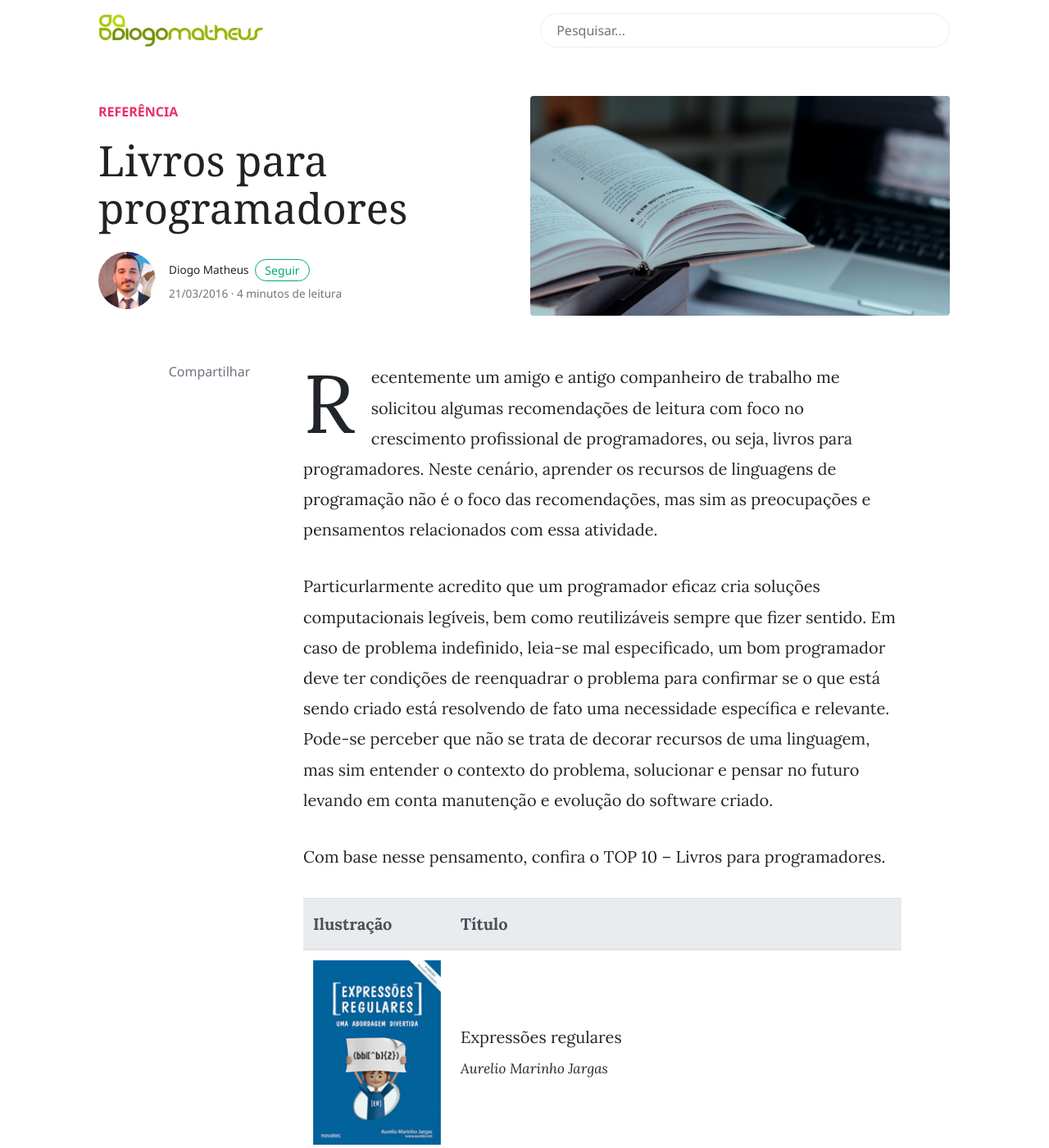
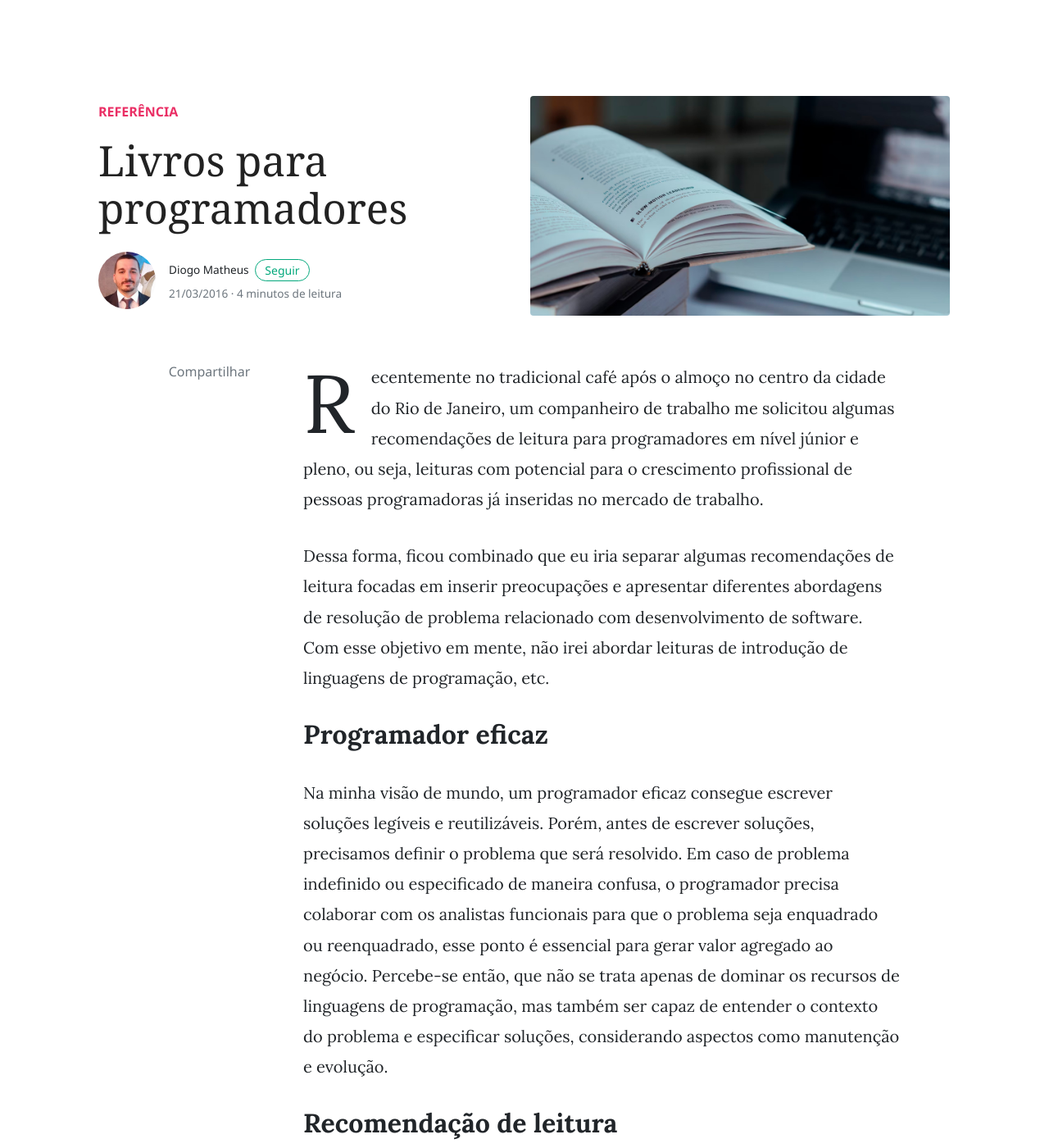
Before and after one commit to diogomatheus/diogomatheus.github.io, a Jekyll site: the page built from _posts/2016-03-21-books-for-programmers.md, in a window 1280 px wide and 1400 px high. Shown: the whole window at 82% size. Built offline with Jekyll 4.4.1, drawn with Linux system fonts in a browser that asks for light colours; nearby versions of some CDN libraries; comment, search, counter and statistics services are not loaded; some of the changed text lies outside the part shown.

Commit message:
feat: content migration

```diff
--- a/_posts/2016-03-21-books-for-programmers.md
+++ b/_posts/2016-03-21-books-for-programmers.md
@@ -8,22 +8,28 @@ tags: []
 redirect_from:
   - "/blog/resenha-de-livros/top-10-livros-para-programadores/"
 ---
-Recentemente um amigo e antigo companheiro de trabalho me solicitou algumas recomendações de leitura com foco no crescimento profissional de programadores, ou seja, livros para programadores. Neste cenário, aprender os recursos de linguagens de programação não é o foco das recomendações, mas sim as preocupações e pensamentos relacionados com essa atividade.
+Recentemente no tradicional café após o almoço no centro da cidade do Rio de Janeiro, um companheiro de trabalho me solicitou algumas recomendações de leitura para programadores em nível júnior e pleno, ou seja, leituras com potencial para o crescimento profissional de pessoas programadoras já inseridas no mercado de trabalho.
 
-Particurlarmente acredito que um programador eficaz cria soluções computacionais legíveis, bem como reutilizáveis sempre que fizer sentido. Em caso de problema indefinido, leia-se mal especificado, um bom programador deve ter condições de reenquadrar o problema para confirmar se o que está sendo criado está resolvendo de fato uma necessidade específica e relevante. Pode-se perceber que não se trata de decorar recursos de uma linguagem, mas sim entender o contexto do problema, solucionar e pensar no futuro levando em conta manutenção e evolução do software criado.
+Dessa forma, ficou combinado que eu iria separar algumas recomendações de leitura focadas em inserir preocupações e apresentar diferentes abordagens de resolução de problema relacionado com desenvolvimento de software. Com esse objetivo em mente, não irei abordar leituras de introdução de linguagens de programação, etc.
 
-Com base nesse pensamento, confira o TOP 10 – Livros para programadores.
+## Programador eficaz
+
+Na minha visão de mundo, um programador eficaz consegue escrever soluções legíveis e reutilizáveis. Porém, antes de escrever soluções, precisamos definir o problema que será resolvido. Em caso de problema indefinido ou especificado de maneira confusa, o programador precisa colaborar com os analistas funcionais para que o problema seja enquadrado ou reenquadrado, esse ponto é essencial para gerar valor agregado ao negócio. Percebe-se então, que não se trata apenas de dominar os recursos de linguagens de programação, mas também ser capaz de entender o contexto do problema e especificar soluções, considerando aspectos como manutenção e evolução.
+
+## Recomendação de leitura
 
 <div class="table-responsive">
   <table class="table table-hover">
     <thead class="thead-light">
       <tr>
+        <th scope="col" width="80px">#</th>
         <th scope="col" width="180px">Ilustração</th>
         <th scope="col">Título</th>
       </tr>
     </thead>
     <tbody>
       <tr>
+        <td class="text-center">10</td>
         <td>
           <img src="{{site.baseurl}}/assets/images/posts/general/2016-03-21-regular-expressions.jpg" class="img-responsive m-0 p-0">
         </td>
@@ -33,6 +39,7 @@ Com base nesse pensamento, confira o TOP 10 – Livros para programadores.
         </td>
       </tr>
       <tr>
+        <td class="text-center">9</td>
         <td>
           <img src="{{site.baseurl}}/assets/images/posts/general/2016-03-21-implementing-lean-software-development.jpg" class="img-responsive m-0 p-0">
         </td>
@@ -42,6 +49,7 @@ Com base nesse pensamento, confira o TOP 10 – Livros para programadores.
         </td>
       </tr>
       <tr>
+        <td class="text-center">8</td>
         <td>
           <img src="{{site.baseurl}}/assets/images/posts/general/2016-03-21-applying-uml-and-patterns.jpg" class="img-responsive m-0 p-0">
         </td>
@@ -51,6 +59,7 @@ Com base nesse pensamento, confira o TOP 10 – Livros para programadores.
         </td>
       </tr>
       <tr>
+        <td class="text-center">7</td>
         <td>
           <img src="{{site.baseurl}}/assets/images/posts/general/2016-03-21-the-mythical-man-month.jpg" class="img-responsive m-0 p-0">
         </td>
@@ -60,6 +69,7 @@ Com base nesse pensamento, confira o TOP 10 – Livros para programadores.
         </td>
       </tr>
       <tr>
+        <td class="text-center">6</td>
         <td>
           <img src="{{site.baseurl}}/assets/images/posts/general/2016-03-21-refactoring-to-patterns.jpg" class="img-responsive m-0 p-0">
         </td>
@@ -69,6 +79,7 @@ Com base nesse pensamento, confira o TOP 10 – Livros para programadores.
         </td>
       </tr>
       <tr>
+        <td class="text-center">5</td>
         <td>
           <img src="{{site.baseurl}}/assets/images/posts/general/2016-03-21-the-clean-coder.jpg" class="img-responsive m-0 p-0">
         </td>
@@ -78,6 +89,7 @@ Com base nesse pensamento, confira o TOP 10 – Livros para programadores.
         </td>
       </tr>
       <tr>
+        <td class="text-center">4</td>
         <td>
           <img src="{{site.baseurl}}/assets/images/posts/general/2016-03-21-refactoring.jpg" class="img-responsive m-0 p-0">
         </td>
@@ -87,6 +99,7 @@ Com base nesse pensamento, confira o TOP 10 – Livros para programadores.
         </td>
       </tr>
       <tr>
+        <td class="text-center">3</td>
         <td>
           <img src="{{site.baseurl}}/assets/images/posts/general/2016-03-21-design-patterns.jpg" class="img-responsive m-0 p-0">
         </td>
@@ -96,6 +109,7 @@ Com base nesse pensamento, confira o TOP 10 – Livros para programadores.
         </td>
       </tr>
       <tr>
+        <td class="text-center">2</td>
         <td>
           <img src="{{site.baseurl}}/assets/images/posts/general/2016-03-21-clean-code.jpg" class="img-responsive m-0 p-0">
         </td>
@@ -105,6 +119,7 @@ Com base nesse pensamento, confira o TOP 10 – Livros para programadores.
         </td>
       </tr>
       <tr>
+        <td class="text-center">1</td>
         <td>
           <img src="{{site.baseurl}}/assets/images/posts/general/2016-03-21-the-pragmatic-programmer.jpg" class="img-responsive m-0 p-0">
         </td>
@@ -117,6 +132,6 @@ Com base nesse pensamento, confira o TOP 10 – Livros para programadores.
   </table>
 </div>
 
-## Conclusão
+## Reflexão
 
-O mais interessante nesses livros é a reflexão exigida. Além disso, tente aplicar os conceitos aprendidos em cada leitura aos poucos em sua rotina, mas sem cobrança em excesso. Não veja esses livros como decoração de estante, muito menos espere se tornar um especialista da noite para o dia, use cada livro como fonte de consulta para criar soluções mais simples e flexíveis.
+Gostou de alguma recomendação? Não esquece da etapa de reflexão, tente pensar em como pode aplicar os conceitos aprendidos em suas atividades diárias, lembrando que você sempre poderá usar essas leituras como consulta, não precisa decorar, ninguém se torna especialista do dia para noite.
```
